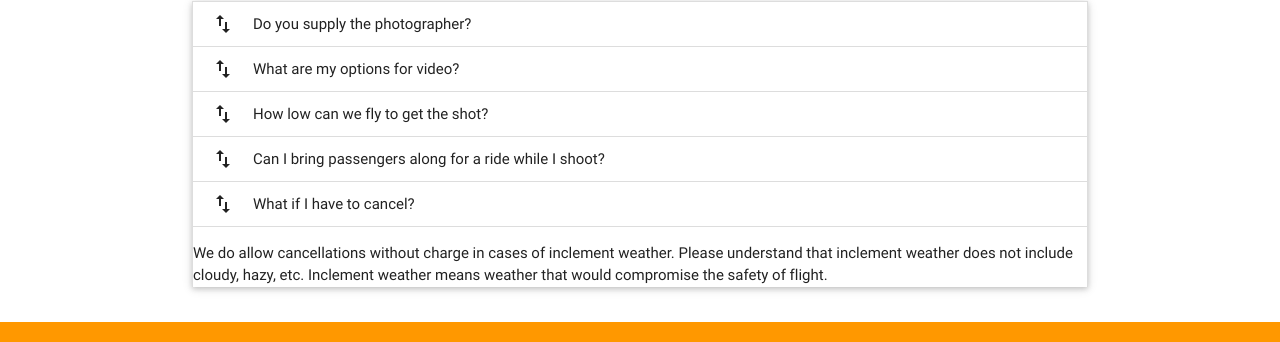
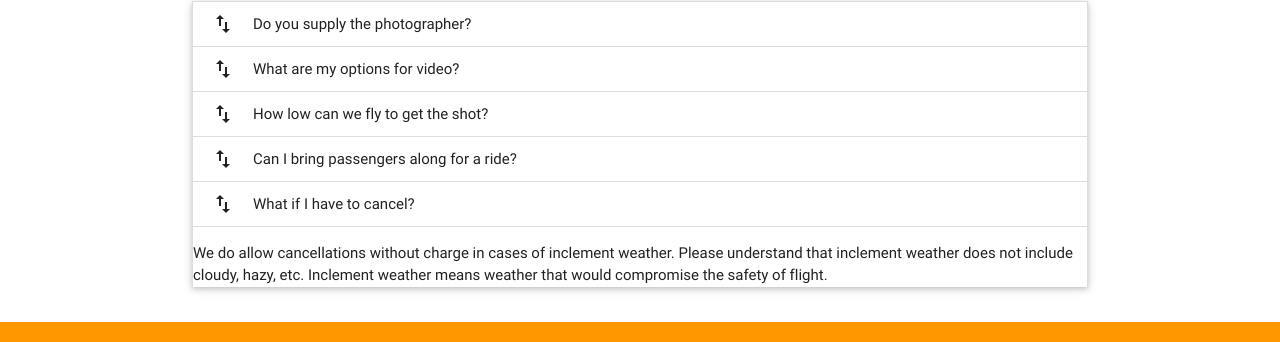
Before and after one commit to joncoop/fsh, a Jekyll site: the page built from photography.html, in a window 1280 px wide. Shown: the part 289-631 px from the top of the page. Built offline with Jekyll 4.4.1, drawn with Linux system fonts in a browser that asks for light colours; nearby versions of some CDN libraries.

Commit message:
Formatting fix.

```diff
--- a/photography.html
+++ b/photography.html
@@ -28,7 +28,7 @@ title: Aerial Photography
         <p>Although the FAA does not spell out a specific minimum altitude for helicopters there are some guidelines. We will not fly lower than any altitude that puts the passengers, the aircraft, or people on the ground in possible harms way. Your pilot will always put safety above everything else.</p></div>
     </li>
     <li>
-      <div class="collapsible-header"><i class="material-icons">swap_vert</i>Can I bring passengers along for a ride while I shoot?</div>
+      <div class="collapsible-header"><i class="material-icons">swap_vert</i>Can I bring passengers along for a ride?</div>
       <div class="collapsible-body">
         <p>No. Only those essential for the job may fly. Weight is critical for a helicopter. The photographer and an assistant will be the only ones allowed to fly.</p></div>
     </li>
```
